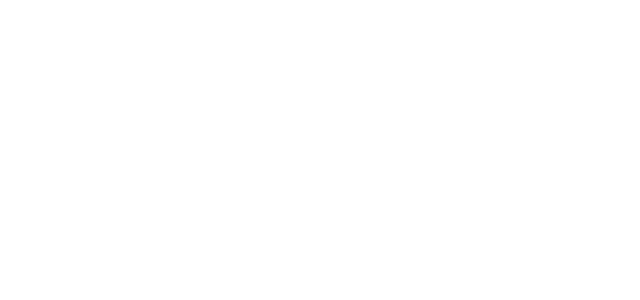
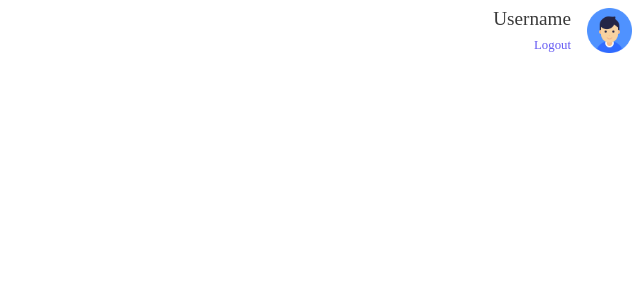
Before and after one commit to codecampleipzig/communic, an Angular app: page /profile in a window 1280 px wide. Before the commit this address led to /. Shown: the top 300 px of the page, without its empty margins (640-1280 px from the left). Built offline with nearby package versions, Linux system fonts and the light colour scheme.

Commit message:
Create logout method and create the dependancy in store.service

```diff
--- a/src/app/app-routing.module.ts
+++ b/src/app/app-routing.module.ts
@@ -9,9 +9,8 @@
   {path: 'project/:id', component: ProjectPageComponent},
   {path: 'home', component: HomeComponent},
   {path: '', redirectTo: 'login', pathMatch: 'full'},
-  {path: 'login', component: RegisterCardComponent},
-  {path: 'login', component: UserActionComponent},
-  {path: 'logout', redirectTo: 'login', pathMatch: 'full'}
+  {path: 'register', component: RegisterCardComponent},
+  {path: 'profile', component: UserActionComponent}
 ];
 
 @NgModule({
--- a/src/app/store.service.ts
+++ b/src/app/store.service.ts
@@ -6,8 +6,12 @@
 @Injectable({
   providedIn: 'root'
 })
+
 export class StoreService {
 
+  logout () {
+    console.log("logout");
+  }
   /**
    * Mock Data for Tasks & Projects
    */
--- a/src/app/user-action/user-action.component.html
+++ b/src/app/user-action/user-action.component.html
@@ -3,7 +3,7 @@
       <div class="userName">
          <span id="userName">{{userName}}</span>
       </div>
-      <a routerLink='/logout' id="logout" class="logout" (click)="logout()">
+      <a id="logout" class="logout" (click)="logout()">
          <span>Logout</span>
       </a>
    </div>
--- a/src/app/user-action/user-action.component.ts
+++ b/src/app/user-action/user-action.component.ts
@@ -1,4 +1,6 @@
 import { Component, OnInit } from '@angular/core';
+import { Router } from '@angular/router';
+import { StoreService } from '../store.service';
 
 @Component({
   selector: 'app-user-action',
@@ -10,14 +12,14 @@
   public userName: string = "Username";
   public userThumbnail: string = "../../assets/user.png";
 
-  constructor() { }
+  constructor(public router: Router, public store: StoreService) { }
 
   ngOnInit() {
   }
 
   logout() {
-    // Implement routing once other components are available and routes are set
-    console.log("Clicked Logout!");
+    this.store.logout();
+    this.router.navigate(['register']);
    }
 
 }
```
